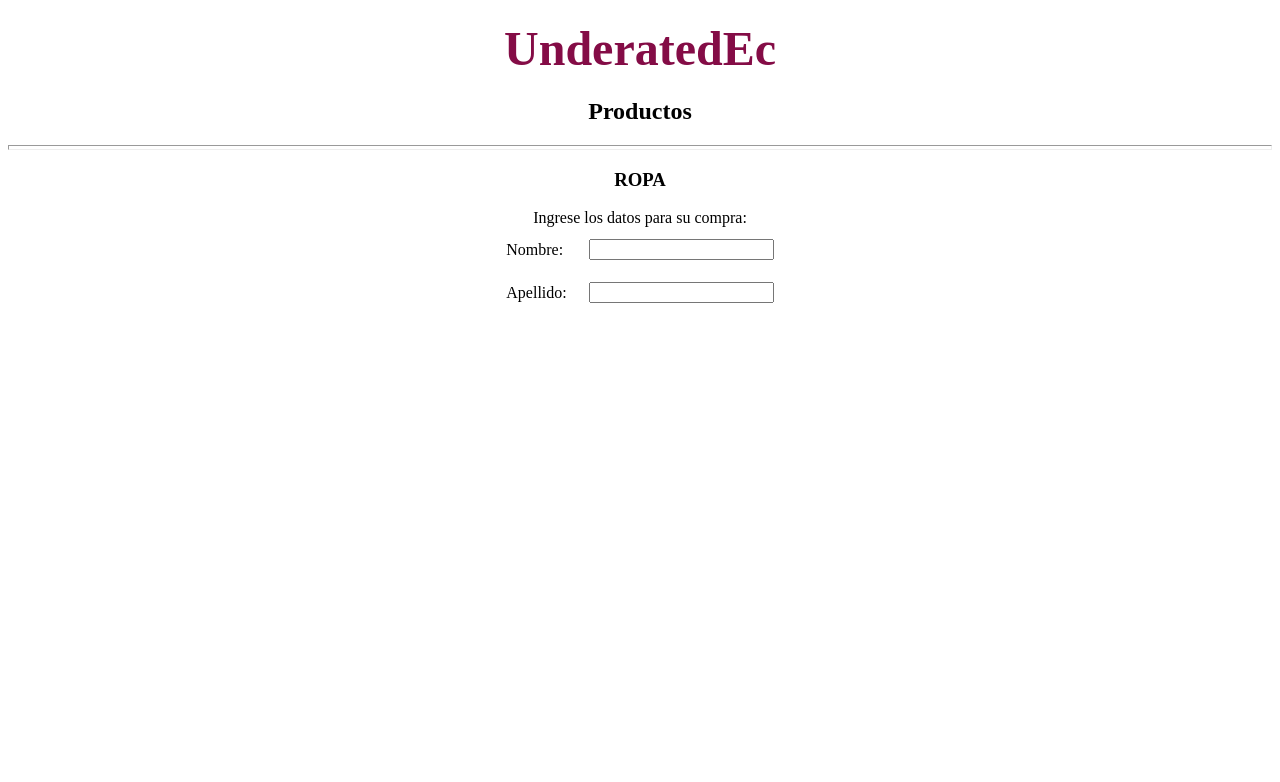
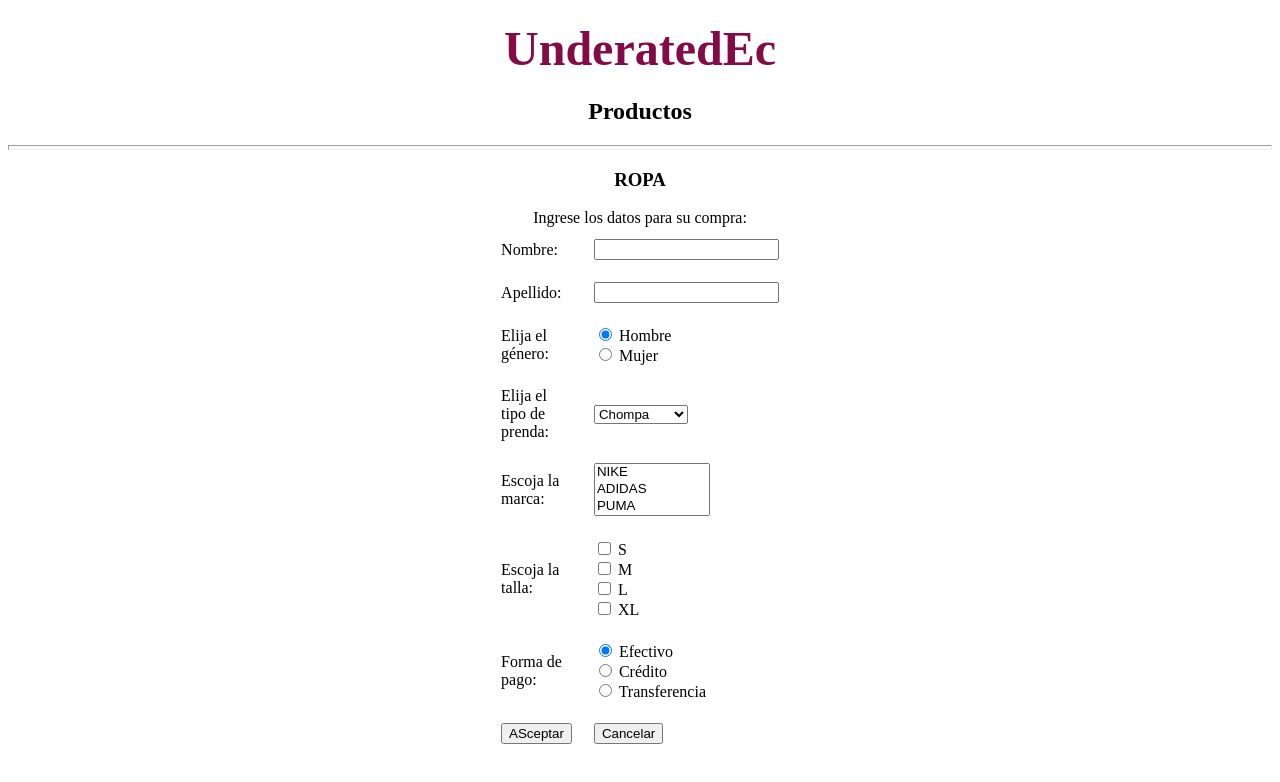
Before and after one commit to dpanchapaxi1/Underated-Team-8393, a plain HTML site: page ProyectoU1HtmlV2/FormularioRopa/ClothingForm.html in a window 1280 px wide. Drawn offline with Linux system fonts and the light colour scheme.

Commit message:
ActualizacionCodigo

```diff
--- a/ProyectoU1HtmlV2/FormularioRopa/ClothingForm.html
+++ b/ProyectoU1HtmlV2/FormularioRopa/ClothingForm.html
@@ -26,6 +26,61 @@
                     <td><label for="Apellido">Apellido:</label></td>
                     <td><input type="text" id="Apellido" name="Apellido"></td>
                 </tr>
+                <tr>
+                    <td><label for="Diseño">Elija el género:</label></td>
+                    <td><input type="radio" checked id="Deportivo" name="Diseño" value="d">
+                        <label for="Deportivo">Hombre</label><br>
+                        <input type="radio" id="Casual" name="Diseño" value="c">
+                        <label for="Casual">Mujer</label><br>
+                </tr>
+                <tr>
+                    <td><label for="Tipo">Elija el tipo de prenda:</label></td>
+                    <td><select name="select">
+                            <option value="Chompa" selected>Chompa</option>
+                            <option value="Camiseta">Camiseta</option>
+                            <option value="Vividi">Vividi</option>
+                            <option value="Licra">Licra</option>
+                            <option value="Pantalón">Pantalón</option>
+                            <option value="Pantaloneta">Pantaloneta</option>
+                    </td>
+                    </select>
+                </tr>
+                <tr>
+                    <td><label for="Diseño">Escoja la marca:</label></td>
+                    <td><select id="Marca" name="Marca" size="3">
+                            <option value="nike">NIKE</option>
+                            <option value="adidas">ADIDAS</option>
+                            <option value="puma">PUMA</option>
+                            <option value="under armour">UNDER ARMOUR</option>
+                        </select>
+                    </td>
+                </tr>
+                <tr>
+                    <td><label for="Talla">Escoja la talla:</label></td>
+                    <td><input type="checkbox" name="S">
+                        <label for="S">S</label><br>
+                        <input type="checkbox" name="S">
+                        <label for="M">M</label><br>
+                        <input type="checkbox" name="L">
+                        <label for="L">L</label><br>
+                        <input type="checkbox" name="XL">
+                        <label for="XL">XL</label>
+                    </td>
+                </tr>
+                <tr>
+                    <td><label for="Pago">Forma de pago:</label></td>
+                    <td><input type="radio" checked id="efectivo" name="Pago" value="e">
+                        <label for="efectivo">Efectivo</label><br>
+                        <input type="radio" id="crédito" name="Pago" value="c">
+                        <label for="crédito">Crédito</label><br>
+                        <input type="radio" id="transferencia" name="Pago" value="t">
+                        <label for="transferencia">Transferencia</label><br>
+                    </td>
+                </tr>
+                <tr>
+                    <td><input type="submit" value="ASceptar" name="Aceptar"></td>
+                    <td><input type="reset" value="Cancelar" name="Cancelar"></td>
+
 
             </table>
         </form>
```
